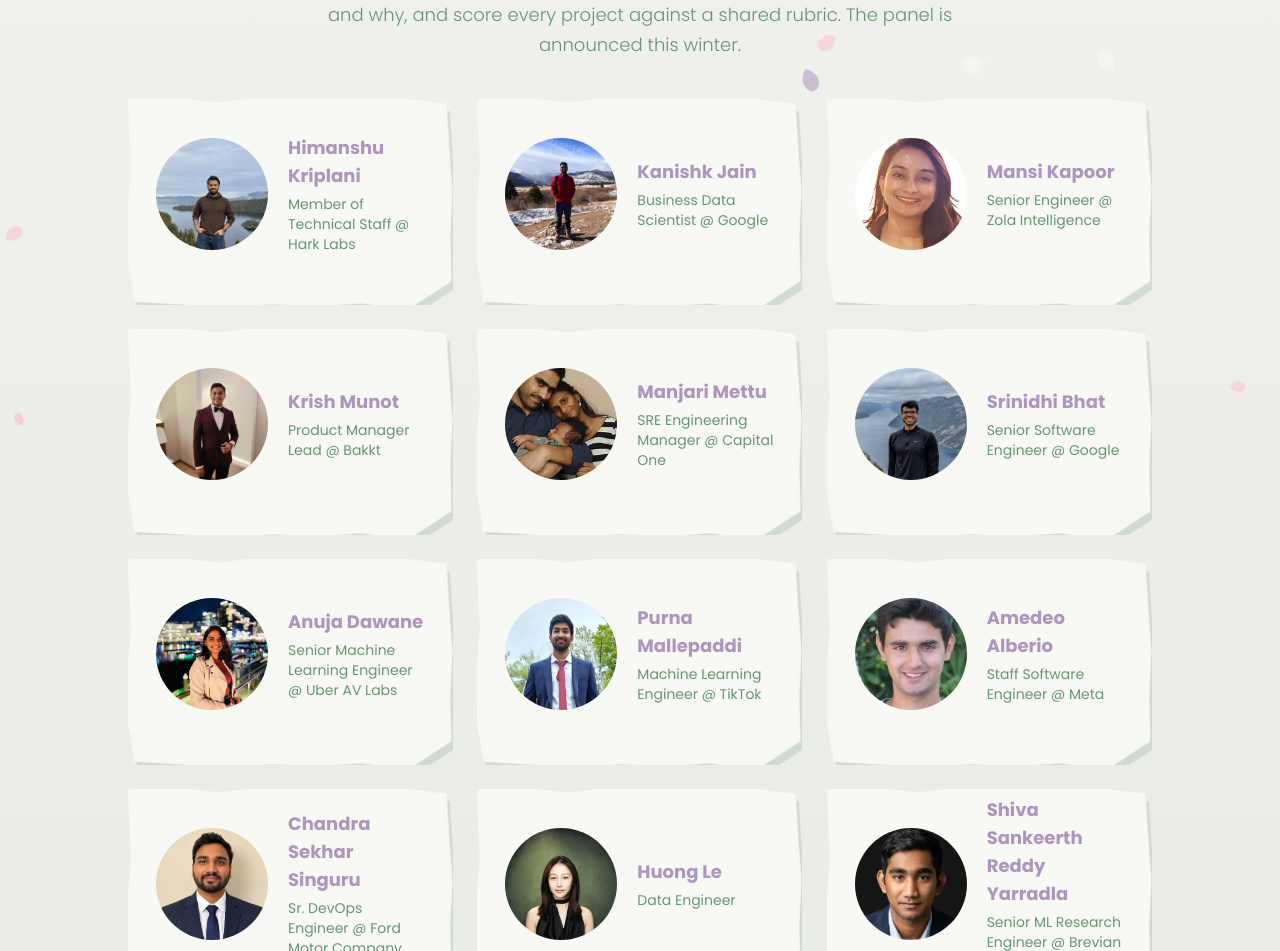
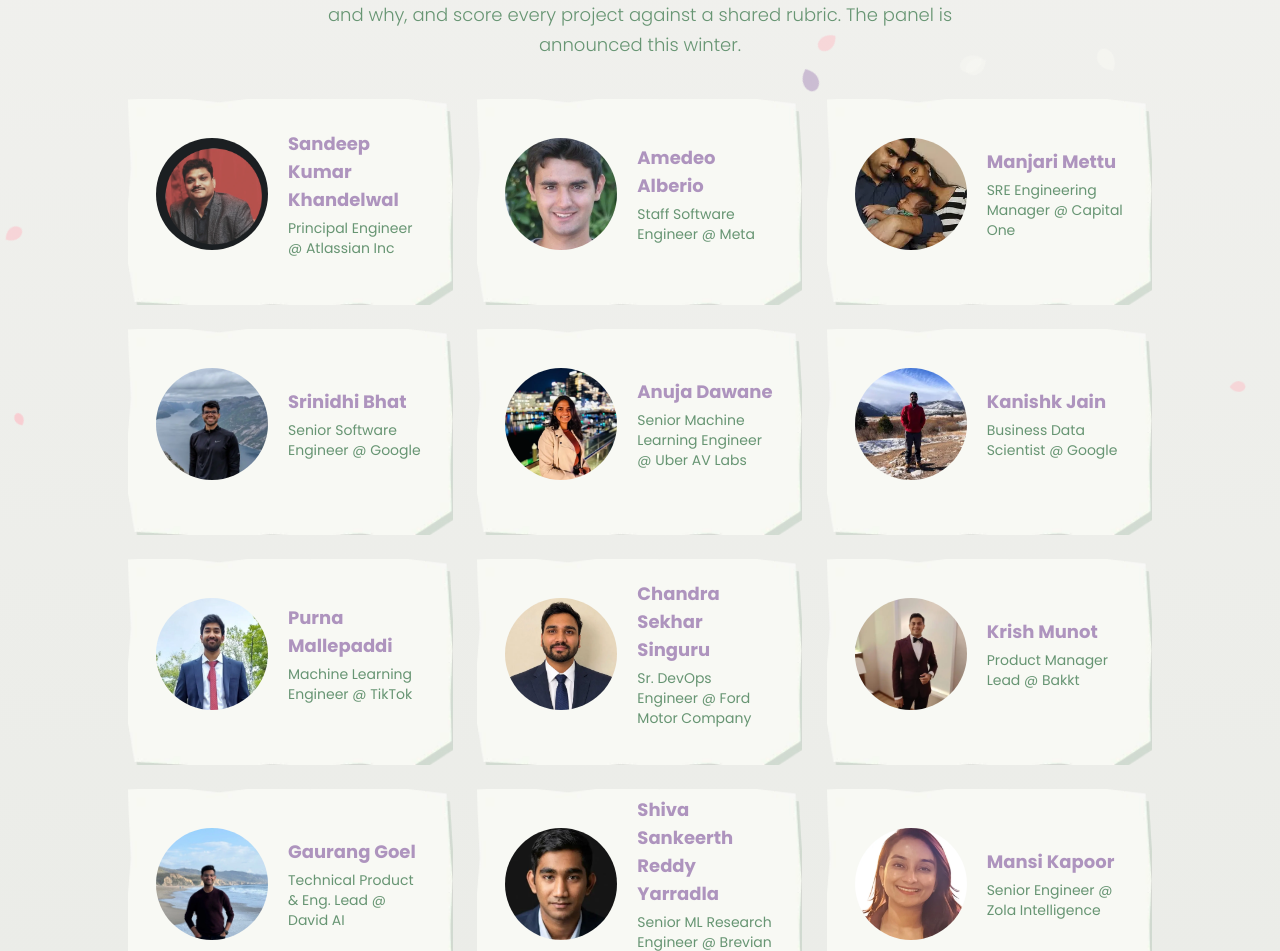
Before and after one commit to rosehackucr/rosehack27, a Next.js app: page /judges in a window 1280 px wide. Shown: the part 301-1252 px from the top of the page. Built offline with nearby package versions, Linux system fonts and the light colour scheme; no server answers.

Commit message:
Added 2 new judges and headshot

```diff
--- a/src/data/judges.ts
+++ b/src/data/judges.ts
@@ -1,3 +1,4 @@
+
 export type Judge = {
   name: string;
   role: string;
@@ -6,24 +7,14 @@ export type Judge = {
 
 export const judges: Judge[] = [
   {
-    name: "Himanshu Kriplani",
-    role: "Member of Technical Staff @ Hark Labs",
-    photo: "/judges/HimanshuKriplani.webp",
-  },
+    name: "Sandeep Kumar Khandelwal",
+    role: "Principal Engineer @ Atlassian Inc",
+    photo: "/judges/SandeepKumarKhandelwal.webp",
+  }, // NEW
   {
-    name: "Kanishk Jain",
-    role: "Business Data Scientist @ Google",
-    photo: "/judges/KanishkJain.webp",
-  },
-  {
-    name: "Mansi Kapoor",
-    role: "Senior Engineer @ Zola Intelligence",
-    photo: "/judges/MansiKapoor.webp",
-  },
-  {
-    name: "Krish Munot",
-    role: "Product Manager Lead @ Bakkt",
-    photo: "/judges/KrishMunot.webp",
+    name: "Amedeo Alberio",
+    role: "Staff Software Engineer @ Meta",
+    photo: "/judges/AmedeoAlberio.webp",
   },
   {
     name: "Manjari Mettu",
@@ -41,14 +32,14 @@ export const judges: Judge[] = [
     photo: "/judges/AnujaDawane.webp",
   },
   {
+    name: "Kanishk Jain",
+    role: "Business Data Scientist @ Google",
+    photo: "/judges/KanishkJain.webp",
+  },
+  {
     name: "Purna Mallepaddi",
     role: "Machine Learning Engineer @ TikTok",
     photo: "/judges/PurnaMallepaddi.webp",
-  },
-  {
-    name: "Amedeo Alberio",
-    role: "Staff Software Engineer @ Meta",
-    photo: "/judges/AmedeoAlberio.webp",
   },
   {
     name: "Chandra Sekhar Singuru",
@@ -56,13 +47,33 @@ export const judges: Judge[] = [
     photo: "/judges/ChandraSekharSinguru.webp",
   },
   {
-    name: "Huong Le",
-    role: "Data Engineer",
-    photo: "/judges/HuongLe.webp",
+    name: "Krish Munot",
+    role: "Product Manager Lead @ Bakkt",
+    photo: "/judges/KrishMunot.webp",
   },
+  {
+    name: "Gaurang Goel",
+    role: "Technical Product & Eng. Lead @ David AI",
+    photo: "/judges/GaurangGoel.webp",
+  }, // NEW
   {
     name: "Shiva Sankeerth Reddy Yarradla",
     role: "Senior ML Research Engineer @ Brevian AI",
     photo: "/judges/ShivaSankeerthReddyYarradla.webp",
   },
+  {
+    name: "Mansi Kapoor",
+    role: "Senior Engineer @ Zola Intelligence",
+    photo: "/judges/MansiKapoor.webp",
+  },
+  {
+    name: "Himanshu Kriplani",
+    role: "Member of Technical Staff @ Hark Labs",
+    photo: "/judges/HimanshuKriplani.webp",
+  },
+  {
+    name: "Huong Le",
+    role: "Data Engineer",
+    photo: "/judges/HuongLe.webp",
+  },
 ];
```
Also changed, not shown: public/judges/GaurangGoel.webp (added), public/judges/SandeepKumarKhandelwal.webp (added).
